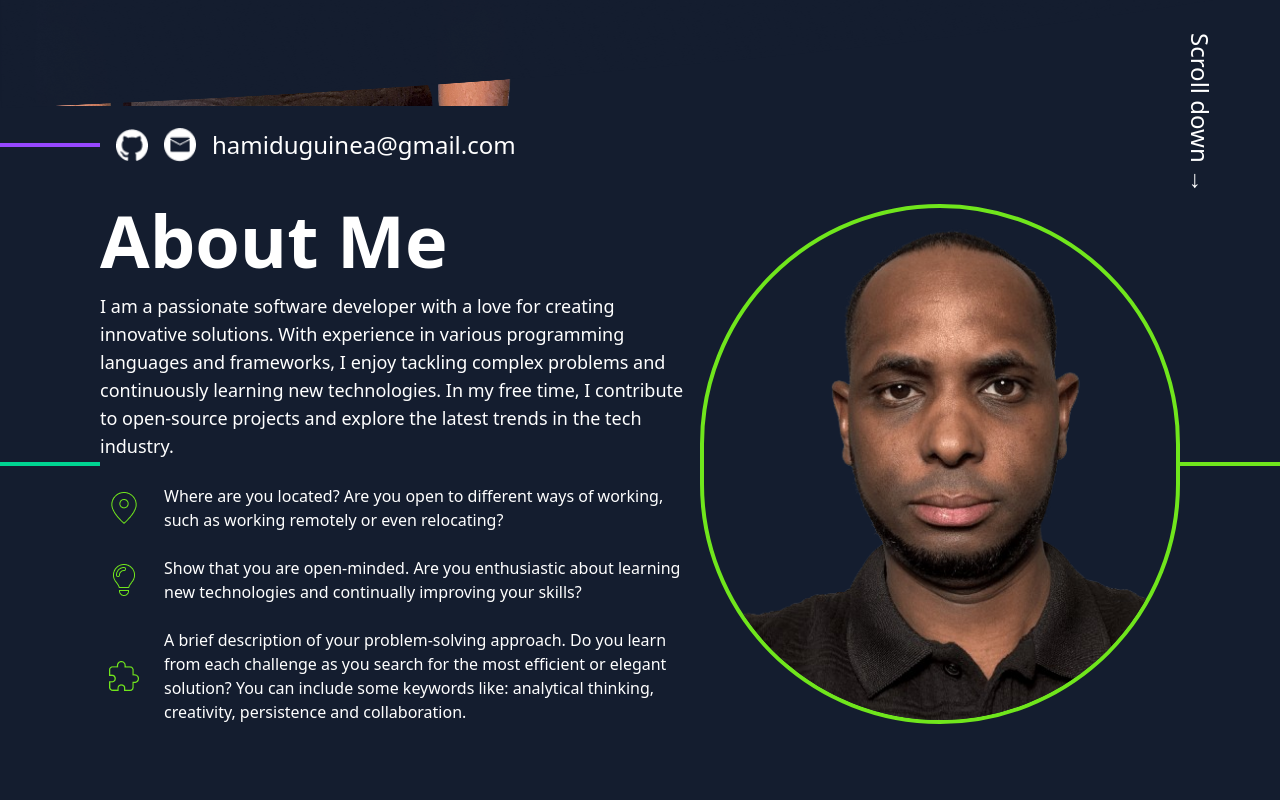
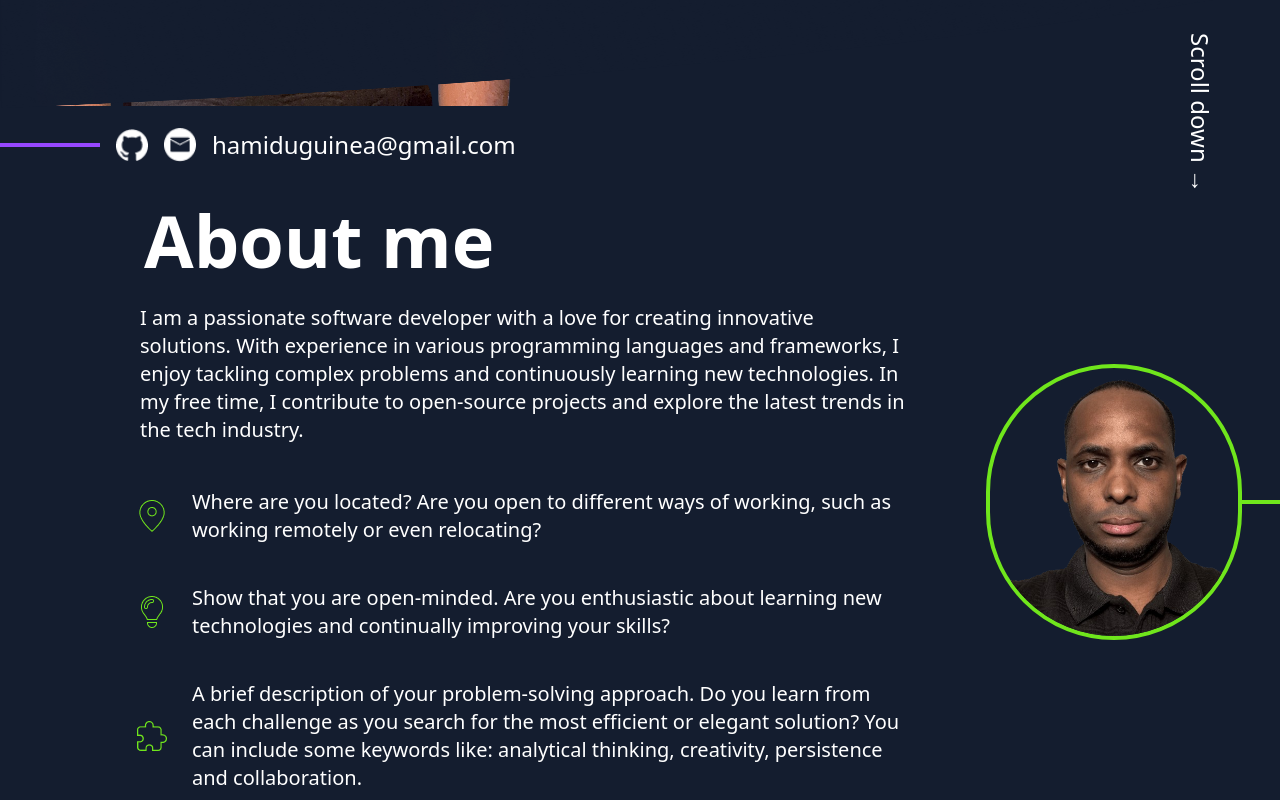
Before and after one commit to Hamidou-ctr/my-website, an Angular app: page / in a window 1280 px wide. Shown: the part 607-1407 px from the top of the page. Before the commit the page ends 1331 px from the top, so only its background shows below. Built offline with nearby package versions, Linux system fonts and the light colour scheme.

Commit message:
fix: update AboutMe component layout and styling for improved readability

```diff
--- a/src/app/components/about-me/about-me.html
+++ b/src/app/components/about-me/about-me.html
@@ -1,31 +1,31 @@
 <section class="flex justify-center items-center mt-24">
-  <p class="bg-emerald-400 h-1 flex-1"></p>
-  <div class="flex flex-col items-start max-w-150 text-white">
-    <h1 class="text-7xl font-bold">About Me</h1>
-    <p class="text-lg mt-4">
+  <p class="hidden 2xl:block h-1 flex-1"></p>
+  <div class="flex flex-col items-start 2xl:max-w-150 text-white ml-[10%] 2xl:-ml-50">
+    <h1 class="text-6xl xxs:text-7xl font-bold pl-4">About me</h1>
+    <p class="text-xl mt-4 p-3">
       I am a passionate software developer with a love for creating innovative solutions. With
       experience in various programming languages and frameworks, I enjoy tackling complex problems
       and continuously learning new technologies. In my free time, I contribute to open-source
       projects and explore the latest trends in the tech industry.
     </p>
-    <div>
-      <div class="flex items-center gap-4 mt-6">
+    <div class="text-xl">
+      <div class="flex items-center gap-2 mt-6">
         <img src="img/location.png" alt="" />
-        <p>
+        <p class="p-2">
           Where are you located? Are you open to different ways of working, such as working remotely
           or even relocating?
         </p>
       </div>
-      <div class="flex items-center gap-4 mt-6">
+      <div class="flex items-center gap-2 mt-6">
         <img src="img/bulb_desktop.png" alt="" />
-        <p>
+        <p class="p-2">
           Show that you are open-minded. Are you enthusiastic about learning new technologies and
           continually improving your skills?
         </p>
       </div>
-      <div class="flex items-center gap-4 mt-6">
+      <div class="flex items-center gap-2 mt-6">
         <img src="img/puzzle_desktop.png" alt="" />
-        <p>
+        <p class="p-2">
           A brief description of your problem-solving approach. Do you learn from each challenge as
           you search for the most efficient or elegant solution? You can include some keywords like:
           analytical thinking, creativity, persistence and collaboration.
@@ -33,6 +33,10 @@
       </div>
     </div>
   </div>
-  <img src="img/profil2.png" class="w-120 rounded-full border-4 border-[#70E61C]" alt="" />
-  <p class="bg-[#70E61C] h-1 flex-1"></p>
+  <img
+    src="img/profil2.png"
+    class="hidden md:block max-w-90 w-[20%] ml-[5%] 2xl:ml-50 rounded-full border-4 border-[#70E61C]"
+    alt=""
+  />
+  <p class="hidden md:block min-w-[3%] bg-[#70E61C] h-1 flex-1"></p>
 </section>
```
